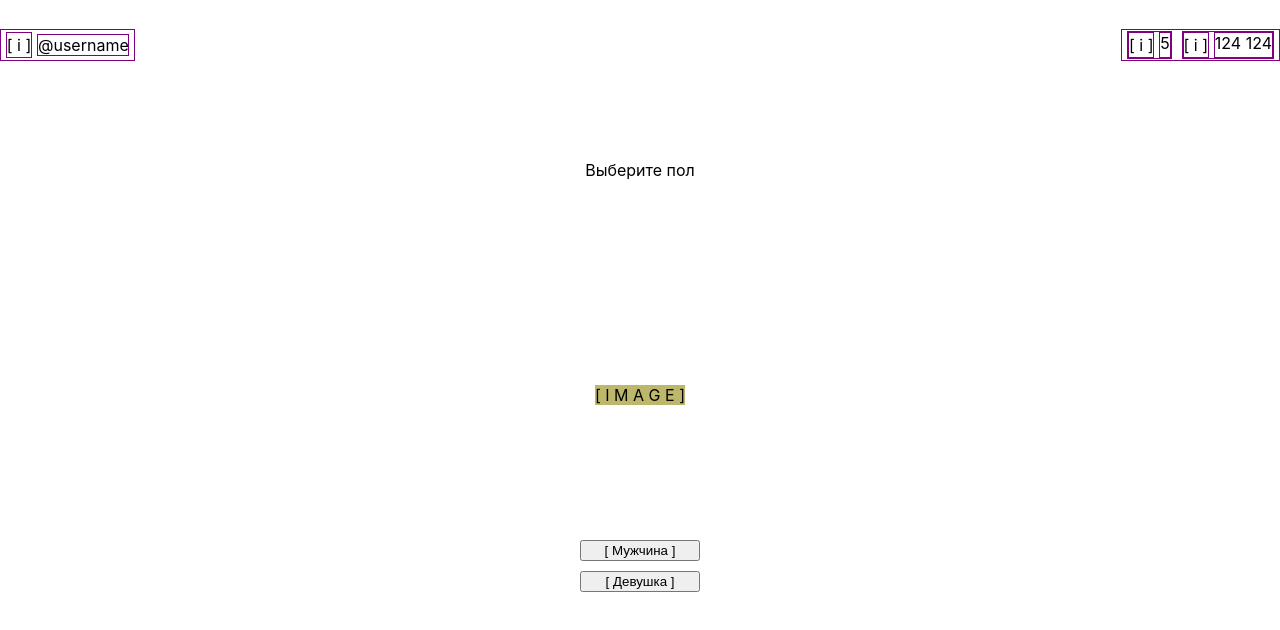
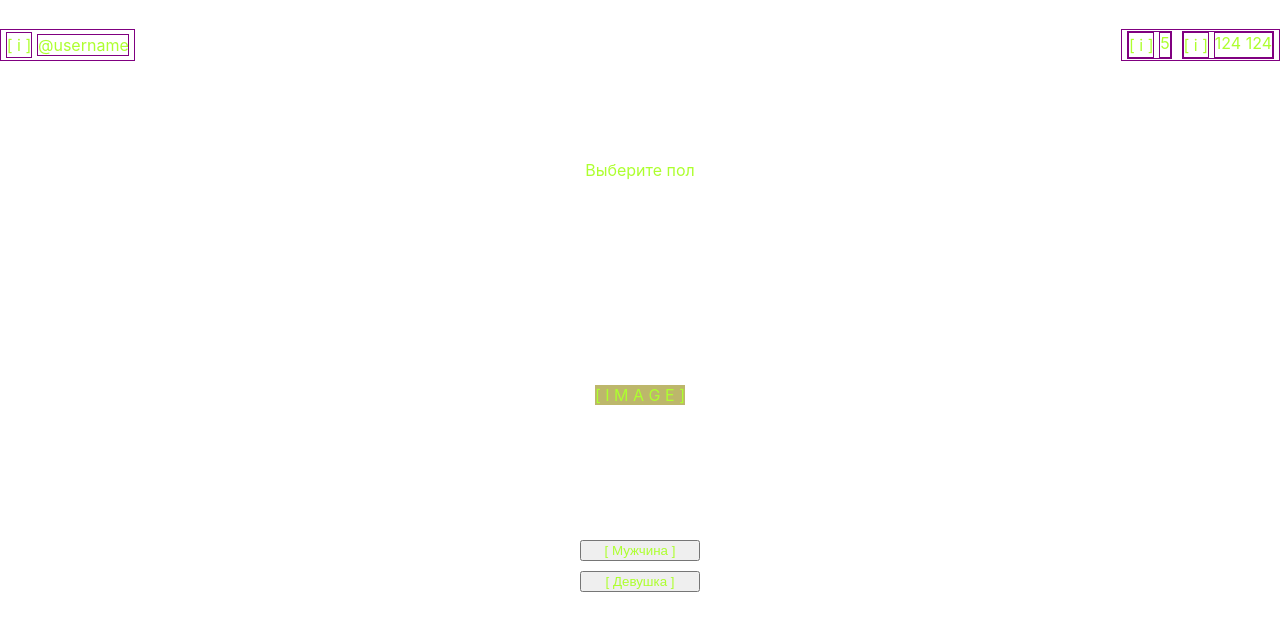
Before and after one commit to CodyNodyDev/therapist-mini-app, a React (Create React App) app: page / in a window 1280 px wide. Shown: the top 630 px of the page. Built offline with nearby package versions, Linux system fonts and the light colour scheme.

Commit message:
updated font color

```diff
--- a/src/style.css
+++ b/src/style.css
@@ -1,5 +1,9 @@
 :root {
   --small-font-size: 12px;
+}
+
+* {
+  color: greenyellow;
 }
 
 body {
```
